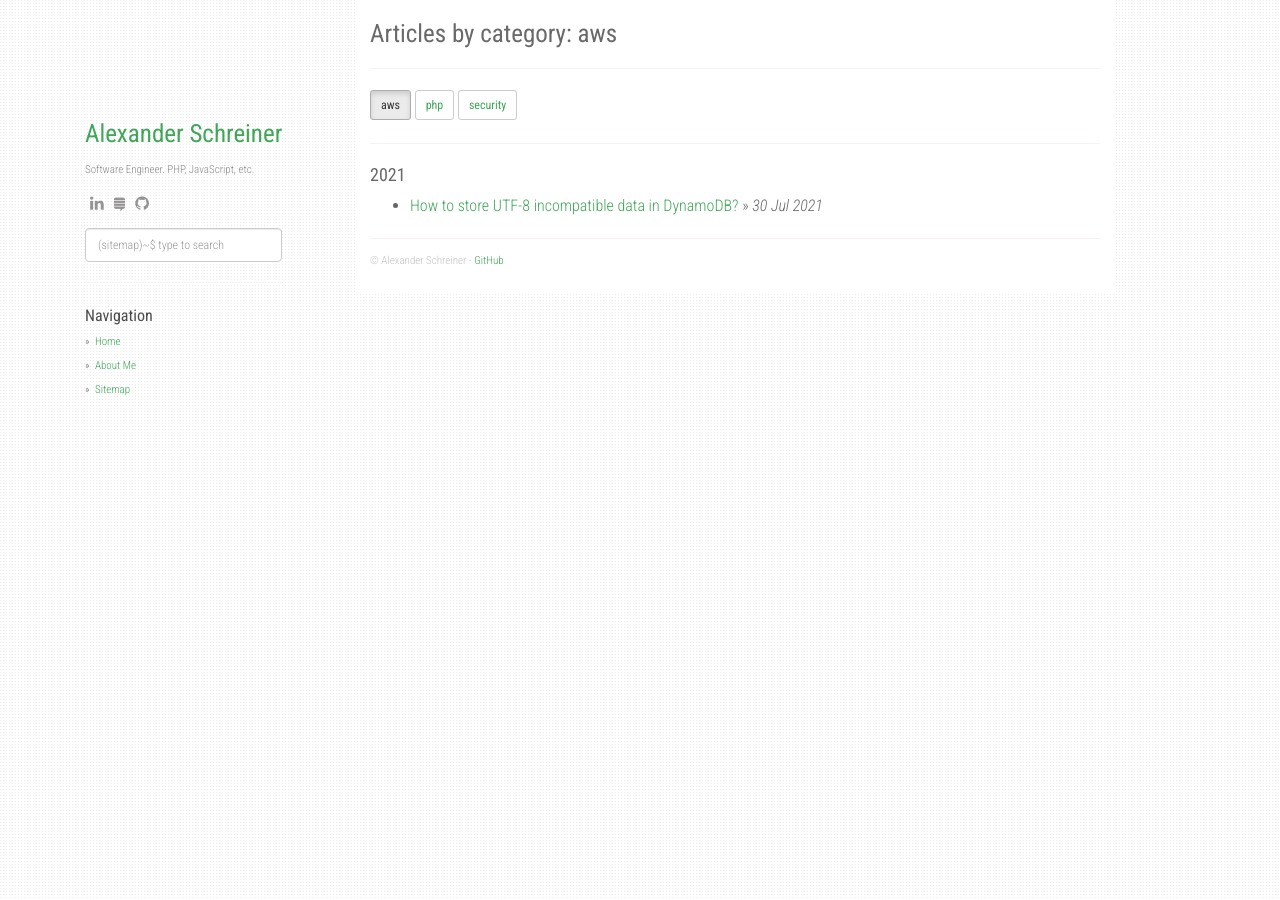
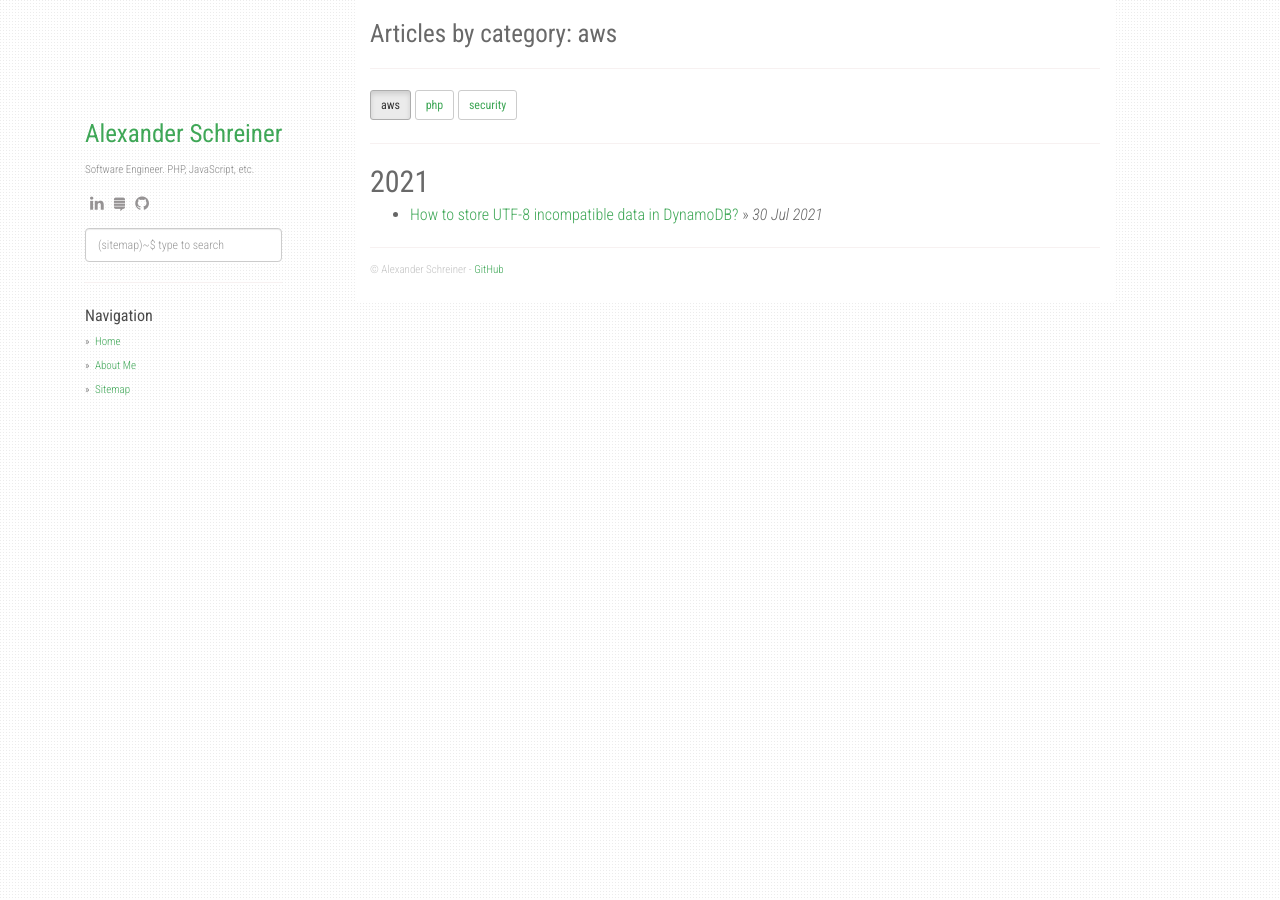
Before and after one commit to alexander-schreiner/alexander-schreiner.github.io, a Jekyll site: the page built from category/aws.md, in a window 1280 px wide. Built offline with Jekyll 4.4.1, drawn with Linux system fonts in a browser that asks for light colours; nearby versions of some CDN libraries.

Commit message:
Solving seo issue

```diff
--- a/_layouts/posts_by_category.html
+++ b/_layouts/posts_by_category.html
@@ -23,7 +23,7 @@ layout: default
     {% for post in site.categories[page.categories] %}
       {% capture post_year %}{{ post.date | date: '%Y' }}{% endcapture %}
       {% if forloop.first %}
-          <h4>{{ post_year }}</h4>
+          <h2>{{ post_year }}</h2>
           <div class="list-group">
       {% endif %}
 
@@ -32,7 +32,7 @@ layout: default
         {% capture previous_post_year %}{{ site.categories[page.categories][previous_index].date | date: '%Y' }}{% endcapture %}
         {% if post_year != previous_post_year %}
           </div>
-          <h4>{{ post_year }}</h4>
+          <h2>{{ post_year }}</h2>
           <div class="list-group">
         {% endif %}
       {% endif %}
```
